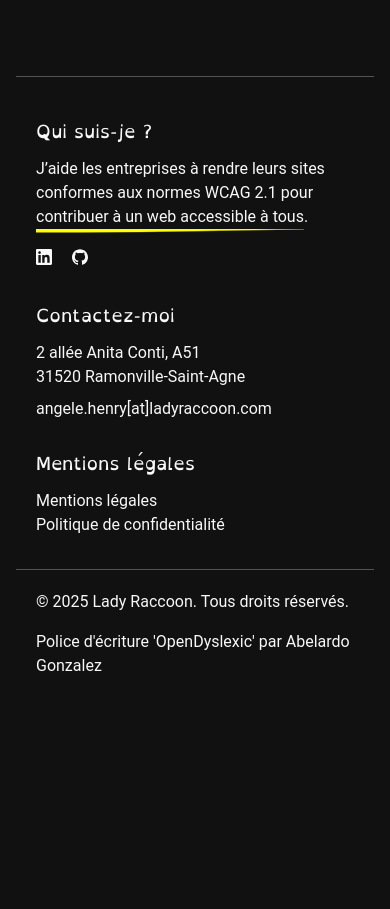
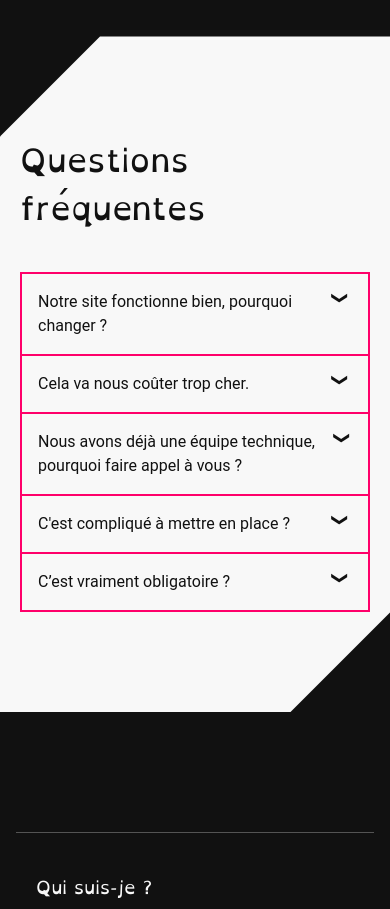
Before and after one commit to angele-henry-dev/lady-raccoon-svelte, a SvelteKit app: page / in a window 390 px wide. Shown: the part 5920-6829 px from the top of the page. Before the commit the page ends 6658 px from the top, so only its background shows below. Built offline with nearby package versions, Linux system fonts and the light colour scheme.

Commit message:
Questions fréquentes

```diff
--- /dev/null
+++ b/src/data/faq.json
@@ -0,0 +1,25 @@
+{
+    "title": "Questions fréquentes",
+    "items": [
+        {
+            "question": "Notre site fonctionne bien, pourquoi changer ?",
+            "answer": "Un site peut sembler fonctionnel, mais si une partie de votre audience ne peut pas l'utiliser, vous perdez des opportunités. L'accessibilité améliore la portée et l'impact de votre site."
+        },
+        {
+            "question": "Cela va nous coûter trop cher.",
+            "answer": "Ne pas rendre votre site accessible peut coûter encore plus cher en termes d’image, de perte de clients et de risques juridiques. L'accessibilité est un investissement rentable."
+        },
+        {
+            "question": "Nous avons déjà une équipe technique, pourquoi faire appel à vous ?",
+            "answer": "L'accessibilité est un domaine spécialisé qui demande des connaissances approfondies. Mon expertise complète le travail de vos développeurs et les forme à intégrer ces bonnes pratiques durablement."
+        },
+        {
+            "question": "C'est compliqué à mettre en place ?",
+            "answer": "Rendre un site accessible ne signifie pas tout refaire de zéro. Il suffit souvent d’ajuster quelques éléments : meilleure structuration HTML, ajout d’attributs ARIA, amélioration des contrastes… Des actions simples peuvent déjà avoir un impact majeur. L'accessibilité est un processus, et je vous accompagne pour le rendre simple et efficace, sans perturber votre site ou vos outils existants."
+        },
+        {
+            "question": "C’est vraiment obligatoire ?",
+            "answer": "Oui et non. En France, l’accessibilité numérique est une obligation légale pour les sites des services publics (RGAA). Ne pas respecter ces normes peut entraîner des sanctions financières et des recours juridiques. Aux États-Unis, la loi ADA impose également l’accessibilité numérique, et de nombreuses entreprises ont été poursuivies pour non-conformité."
+        }
+    ]
+}
--- a/src/routes/+page.svelte
+++ b/src/routes/+page.svelte
@@ -6,6 +6,7 @@
   import issues from "$data/issues.json";
   import offers from "$data/offers.json";
   import aboutme from "$data/aboutme.json";
+  import faq from "$data/faq.json";
 </script>
 
 <svelte:head>
@@ -82,3 +83,83 @@
     {/each}
   </div>
 </div>
+
+<section class='inverted my-20 p-5 md:p-10'>
+  <div class="accordion container mx-auto my-20">
+    <h1 class="mb-10">{faq.title}</h1>
+    {#each faq.items as item, index}
+      <div class="tab">
+        <input type="checkbox" name="accordion-1" id="{'cb' + index}">
+        <label for="{'cb' + index}" class="tab__label">{item.question}</label>
+        <div class="tab__content">
+          <p>{item.answer}</p>
+        </div>
+      </div>
+    {/each}
+  </div>
+</section>
+
+<style>
+.tab {
+  position: relative;
+  border: 2px solid var(--secondary);
+  border-bottom-width: 0;
+}
+.tab:last-child {
+  border-bottom-width: 2px;
+}
+.tab input {
+  position: absolute;
+  opacity: 0;
+  z-index: -1;
+}
+.tab__content {
+  max-height: 0;
+  overflow: hidden;
+  transition: all 0.35s;
+}
+.tab input:checked ~ .tab__content {
+  max-height: 10rem;
+}
+
+.accordion {
+  overflow: hidden;
+}
+.tab__label {
+  display: flex;
+  cursor: pointer;
+  justify-content: space-between;
+  padding: 1rem;
+}
+.tab__label::after {
+  content: "\276F";
+  width: 1em;
+  height: 1em;
+  text-align: center;
+  transform: rotate(90deg);
+  transition: all 0.35s;
+}
+.tab input:checked + .tab__label {
+  font-weight: 700;
+}
+.tab input:checked + .tab__label::after {
+  transform: rotate(270deg);
+}
+.tab__content p {
+  margin: 0;
+  padding: 1rem;
+}
+
+/* Arrow animation */
+.tab input:not(:checked) + .tab__label:hover::after {
+  animation: bounce .5s infinite;
+}
+@keyframes bounce {
+  25% {
+    transform: rotate(90deg) translate(.25rem);
+  }
+  75% {
+    transform: rotate(90deg) translate(-.25rem);
+  }
+}
+</style>
--- a/src/routes/tools/+page.svelte
+++ b/src/routes/tools/+page.svelte
@@ -66,7 +66,7 @@
 	<meta name="Description" content="Outils d'accessibilité" />
 </svelte:head>
 
-<section class="w-5/6 flex flex-col my-5 mx-auto">
+<section class="container flex flex-col my-5 mx-auto">
 	<h1>Testeur de Contraste (WCAG 2.1)</h1>
 
     <div class="pickers grid grid-cols-2 gap-4">
@@ -97,11 +97,11 @@
 			<button on:click={adjustTextColor}>Ajuster Texte</button>
         </div>
     </div>
+</section>
 
-    <div>
+<section class="inverted">
+	<div class="container flex flex-col my-5 mx-auto">
 		<p>Ratio de contraste : <strong>{visualContrasts.contrast.toFixed(2)} {getAccessibilityLevel(visualContrasts.contrast)}</strong></p>
-    </div>
-
 		<div style="background-color: {bgColor}; color: {textColor};">
 			<p style="font-size: 12px;">Normal text - 12px : I see dead pixels… but not with this contrast!</p>
 			<p style="font-size: 18px;">Large text - 18px : Mission: Increase contrast. Status: In Progress...</p>
@@ -134,6 +134,8 @@
 			</div>
 			<p>Ratio de contraste simulé : <strong>{visualContrasts.achromatopsia.toFixed(2)} {getAccessibilityLevel(visualContrasts.achromatopsia)}</strong></p>
 		</div>
+	</div>
+</section>
 
 <svg height="0" width="0">
 	<defs>
@@ -163,7 +165,6 @@
 		</filter>
 	</defs>
 </svg>
-</section>
 
 <style>
     .pickers input {
```
Lines whose indentation alone changed are shown as unchanged.
